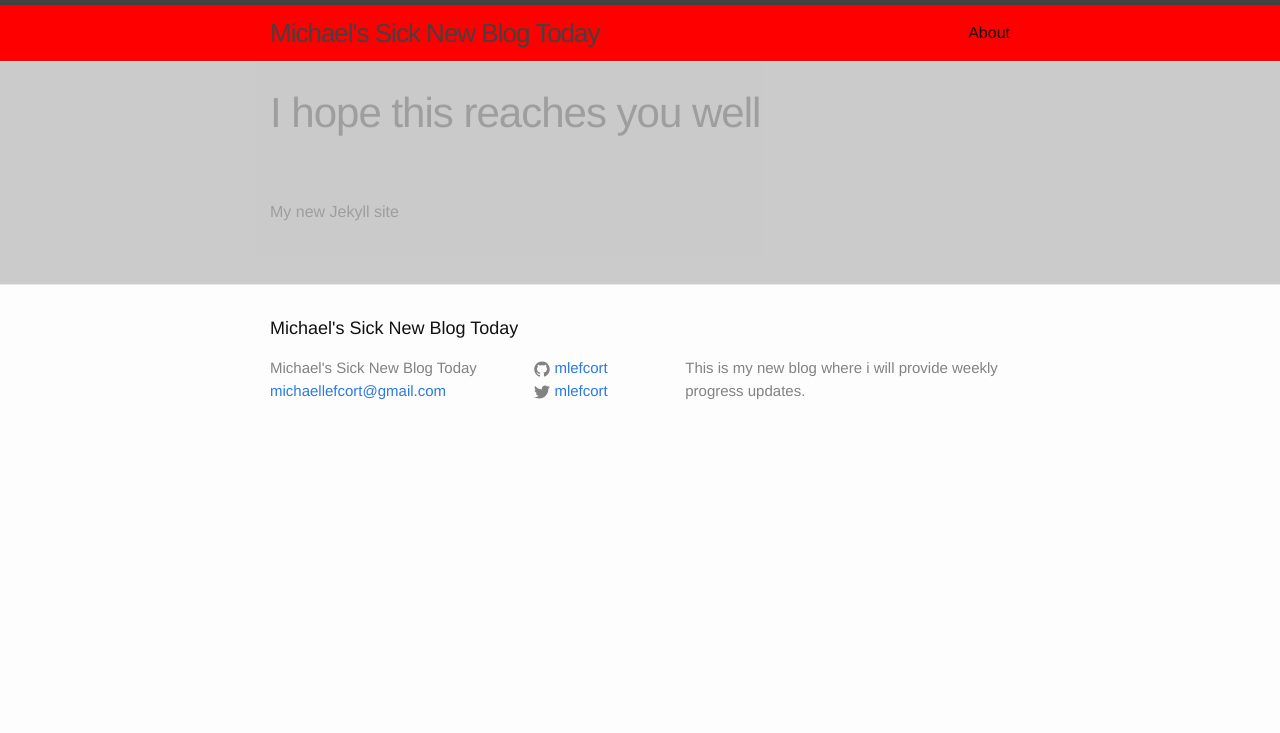
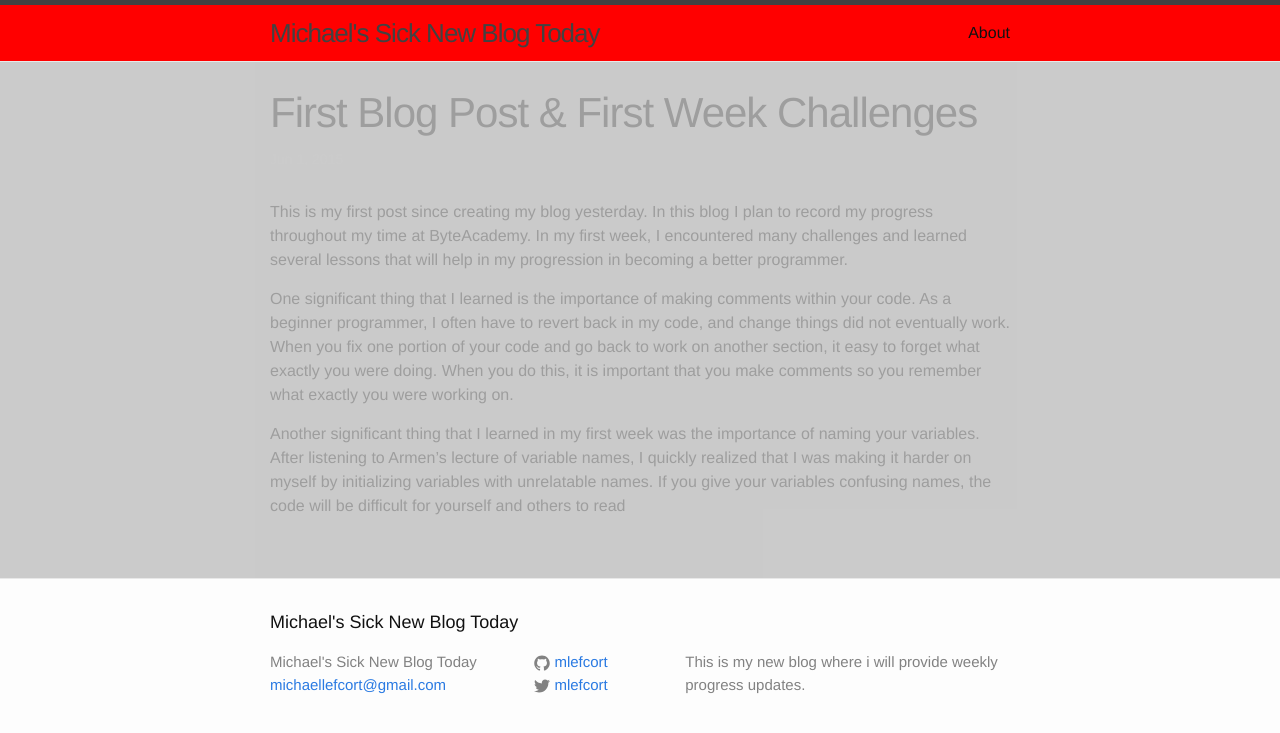
Before and after one commit to mlefcort/mlefcort.github.io, a Jekyll site: the page built from _posts/2015-06-01-This is me.markdown, in a window 1280 px wide. Shown: the top 733 px of the page. Built offline with Jekyll 4.4.1, drawn with Linux system fonts in a browser that asks for light colours.

Commit message:
First Commit

```diff
--- a/_posts/2015-06-01-This is me.markdown
+++ b/_posts/2015-06-01-This is me.markdown
@@ -1,8 +1,12 @@
 ---
 layout: post
-title:  "I hope this reaches you well"
+title:  "First Blog Post & First Week Challenges"
 date:   2015-06-01 14:29:56
 categories: jekyll update
 ---
 
-My new Jekyll site
+This is my first post since creating my blog yesterday. In this blog I plan to record my progress throughout my time at ByteAcademy. In my first week, I encountered many challenges and learned several lessons that will help in my progression in becoming a better programmer.
+
+One significant thing that I learned is the importance of making comments within your code. As a beginner programmer, I often have to revert back in my code, and change things did not eventually work. When you fix one portion of your code and go back to work on another section, it easy to forget what exactly you were doing. When you do this, it is important that you make comments so you remember what exactly you were working on.
+
+Another significant thing that I learned in my first week was the importance of naming your variables. After listening to Armen's lecture of variable names, I quickly realized that I was making it harder on myself by initializing variables with unrelatable names. If you give your variables confusing names, the code will be difficult for yourself and others to read
```
